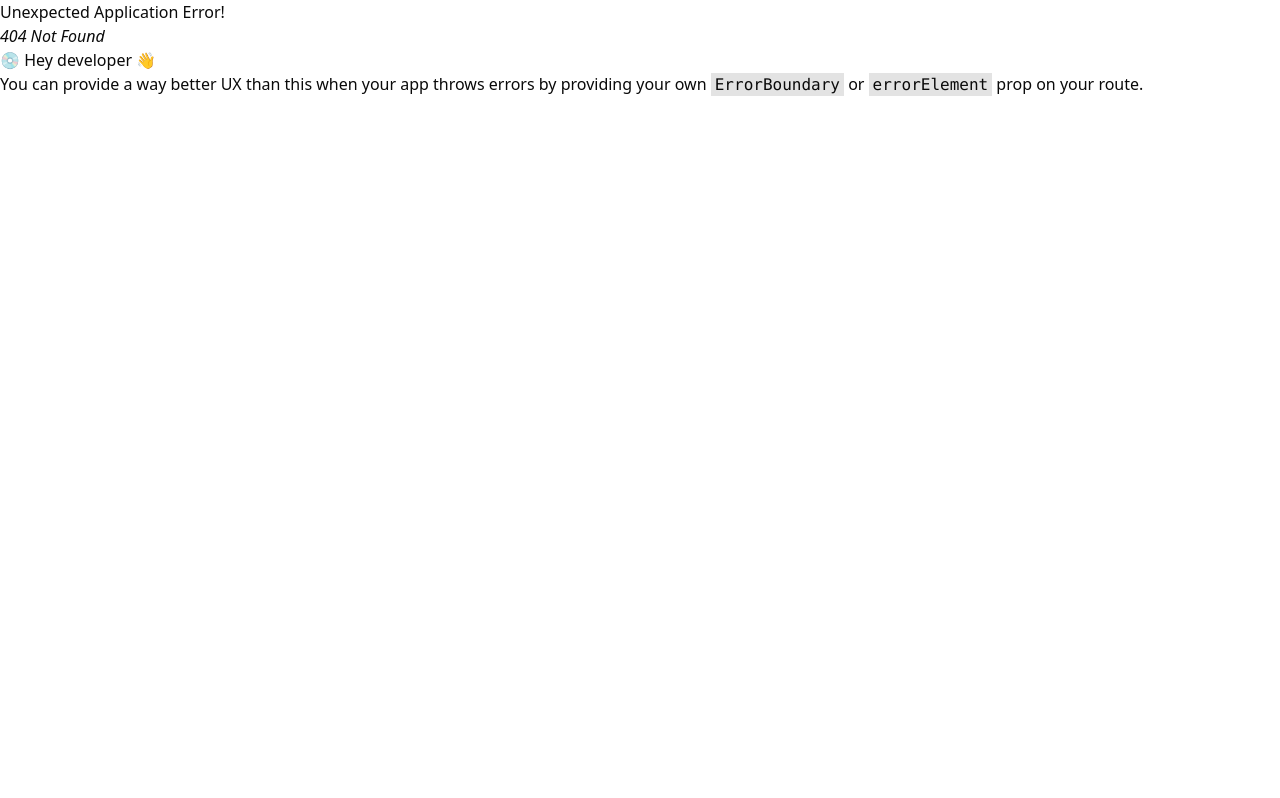
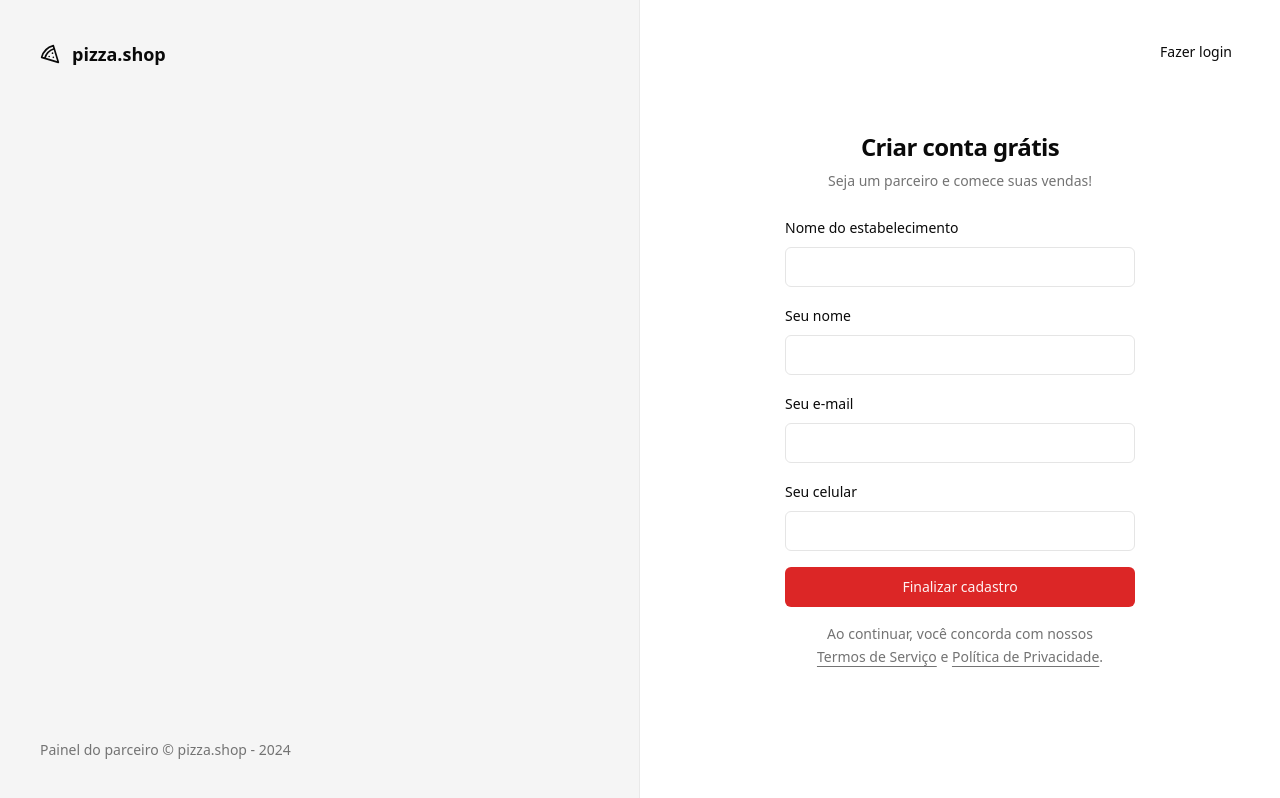
Before and after one commit to KrisMazzini/pizza-shop-web, a React (Vite) app: page /sign-up in a window 1280 px wide. Before the commit this address had no page. Built offline with nearby package versions, Linux system fonts and the light colour scheme.

Commit message:
feat(auth): create sign-up page

```diff
--- /dev/null
+++ b/src/pages/auth/sign-up.tsx
@@ -0,0 +1,115 @@
+import { Helmet } from 'react-helmet-async'
+import { useForm } from 'react-hook-form'
+import { Link, useNavigate } from 'react-router-dom'
+import { toast } from 'sonner'
+import { z } from 'zod'
+
+import { Button } from '@/components/ui/button'
+import { Input } from '@/components/ui/input'
+import { Label } from '@/components/ui/label'
+
+const signUpForm = z.object({
+  restaurantName: z.string(),
+  managerName: z.string(),
+  phone: z.string(),
+  email: z.string().email(),
+})
+
+type SignUpForm = z.infer<typeof signUpForm>
+
+export function SignUp() {
+  const navigate = useNavigate()
+
+  const {
+    formState: { isSubmitting },
+    handleSubmit,
+    register,
+  } = useForm<SignUpForm>()
+
+  async function handleSignUp(data: SignUpForm) {
+    try {
+      console.log(data)
+
+      await new Promise((resolve) => setTimeout(resolve, 2000))
+
+      toast.success('Restaurante cadastrado com sucesso!', {
+        action: {
+          label: 'Login',
+          onClick: () => navigate('/sign-in'),
+        },
+      })
+    } catch (error) {
+      toast.error('Erro ao cadastrar restaurante.')
+    }
+  }
+
+  return (
+    <>
+      <Helmet title="Cadastro" />
+
+      <div className="p-8">
+        <Button asChild variant="ghost" className="absolute right-8 top-8">
+          <Link to="/sign-in">Fazer login</Link>
+        </Button>
+
+        <div className="flex w-[350px] flex-col justify-center gap-6">
+          <div className="flex flex-col gap-2 text-center">
+            <h1 className="text-2xl font-semibold tracking-tight">
+              Criar conta grátis
+            </h1>
+
+            <p className="text-sm text-muted-foreground">
+              Seja um parceiro e comece suas vendas!
+            </p>
+          </div>
+
+          <form className="space-y-4" onSubmit={handleSubmit(handleSignUp)}>
+            <div className="space-y-2">
+              <Label htmlFor="restaurantName">Nome do estabelecimento</Label>
+              <Input
+                id="restaurantName"
+                type="text"
+                {...register('restaurantName')}
+              />
+            </div>
+
+            <div className="space-y-2">
+              <Label htmlFor="managerName">Seu nome</Label>
+              <Input
+                id="managerName"
+                type="text"
+                {...register('managerName')}
+              />
+            </div>
+
+            <div className="space-y-2">
+              <Label htmlFor="email">Seu e-mail</Label>
+              <Input id="email" type="email" {...register('email')} />
+            </div>
+
+            <div className="space-y-2">
+              <Label htmlFor="phone">Seu celular</Label>
+              <Input id="phone" type="tel" {...register('phone')} />
+            </div>
+
+            <Button disabled={isSubmitting} className="w-full" type="submit">
+              Finalizar cadastro
+            </Button>
+
+            <p className="px-6 text-center text-sm leading-relaxed text-muted-foreground">
+              Ao continuar, você concorda com nossos{' '}
+              <a className="underline underline-offset-4" href="">
+                Termos de Serviço
+              </a>{' '}
+              e{' '}
+              <a className="underline underline-offset-4" href="">
+                Política de Privacidade
+              </a>
+              .
+            </p>
+          </form>
+        </div>
+      </div>
+    </>
+  )
+}
--- a/src/routes.tsx
+++ b/src/routes.tsx
@@ -4,6 +4,7 @@ import { AppLayout } from '@/pages/_layouts/app'
 import { AuthLayout } from '@/pages/_layouts/auth'
 import { Dashboard } from '@/pages/app/dashboard'
 import { SignIn } from '@/pages/auth/sign-in'
+import { SignUp } from '@/pages/auth/sign-up'
 
 export const router = createBrowserRouter([
   {
@@ -14,6 +15,9 @@ export const router = createBrowserRouter([
   {
     path: '/',
     element: <AuthLayout />,
-    children: [{ path: '/sign-in', element: <SignIn /> }],
+    children: [
+      { path: '/sign-in', element: <SignIn /> },
+      { path: '/sign-up', element: <SignUp /> },
+    ],
   },
 ])
```
